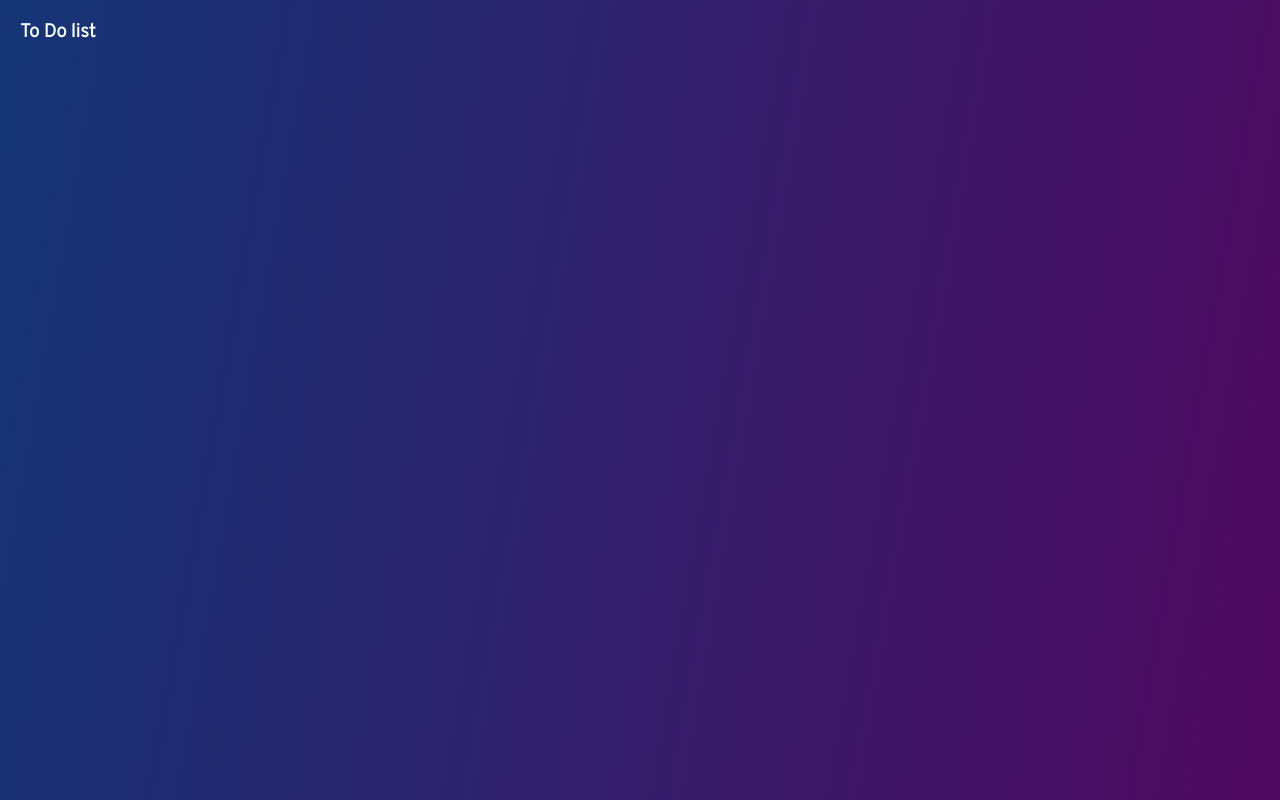
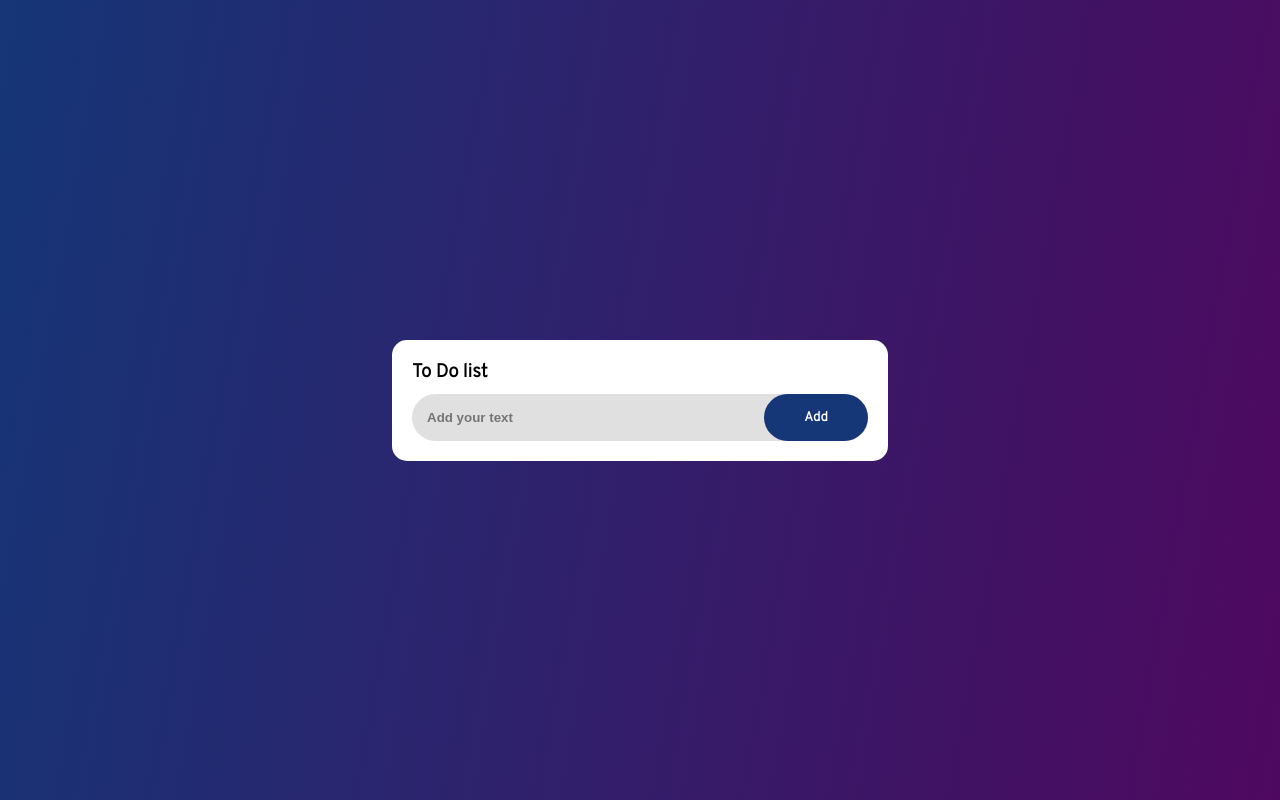
Before and after one commit to AnicetChiza/To-Do-List, a plain HTML site: page index.html in a window 1280 px wide. Drawn offline with Linux system fonts and the light colour scheme.

Commit message:
add this to my repository

```diff
--- a/css/style.css
+++ b/css/style.css
@@ -5,14 +5,60 @@
     box-sizing: border-box;
     text-decoration: none;
 }
+
+
 body{
-    color: #fff;
     font-size: 16px;
     font-family: 'Overpass', sans-serif;
 }
+
+
 .container{
     width: 100%;
     height: 100vh;
     background: linear-gradient(100deg, #153677, #4e085f);
     padding: 20px;
+    display: flex;
+    flex-direction: row;
+    justify-content: center;
+    align-items: center;
 }
+
+.to-do-app{
+    width: 40%;
+    padding: 20px;
+    background-color: #fff;
+    border-radius: 15px;
+
+}
+
+.row{
+    display: flex;
+    flex-direction: row;
+    align-items: center;
+    justify-content: space-between;
+    border-radius: 30px;
+    margin-top: 10px;
+    background-color: rgb(224, 224, 224);
+}
+
+input{
+    flex: 1;
+    background-color: transparent;
+    font-weight: bolder;
+    padding: 15px;
+    border: none;
+    outline: none;
+}
+
+button{
+    border: none;
+    outline: none;
+    color: #fff;
+    padding: 15px 40px;
+    border-radius: 25px;
+    background-color: #153677;
+    cursor: pointer;
+    font-weight: bolder;
+    font-family: 'Overpass', sans-serif;
+}
--- a/index.html
+++ b/index.html
@@ -10,6 +10,10 @@
     <div class="container">
         <div class="to-do-app">
             <h3>To Do list</h3>
+            <div class="row">
+                <input type="text" id="input-text" placeholder="Add your text">
+                <button>Add</button>
+            </div>
         </div>
     </div>
 </body>
```
